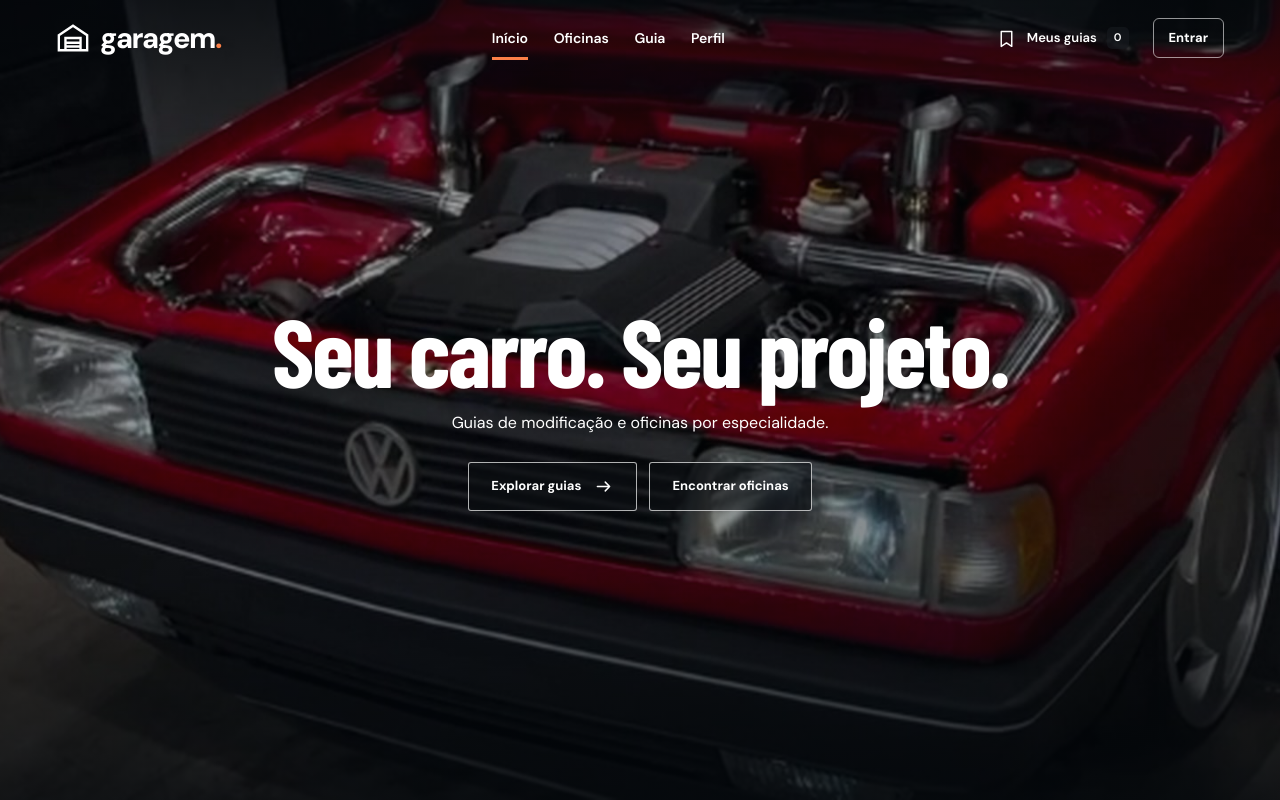
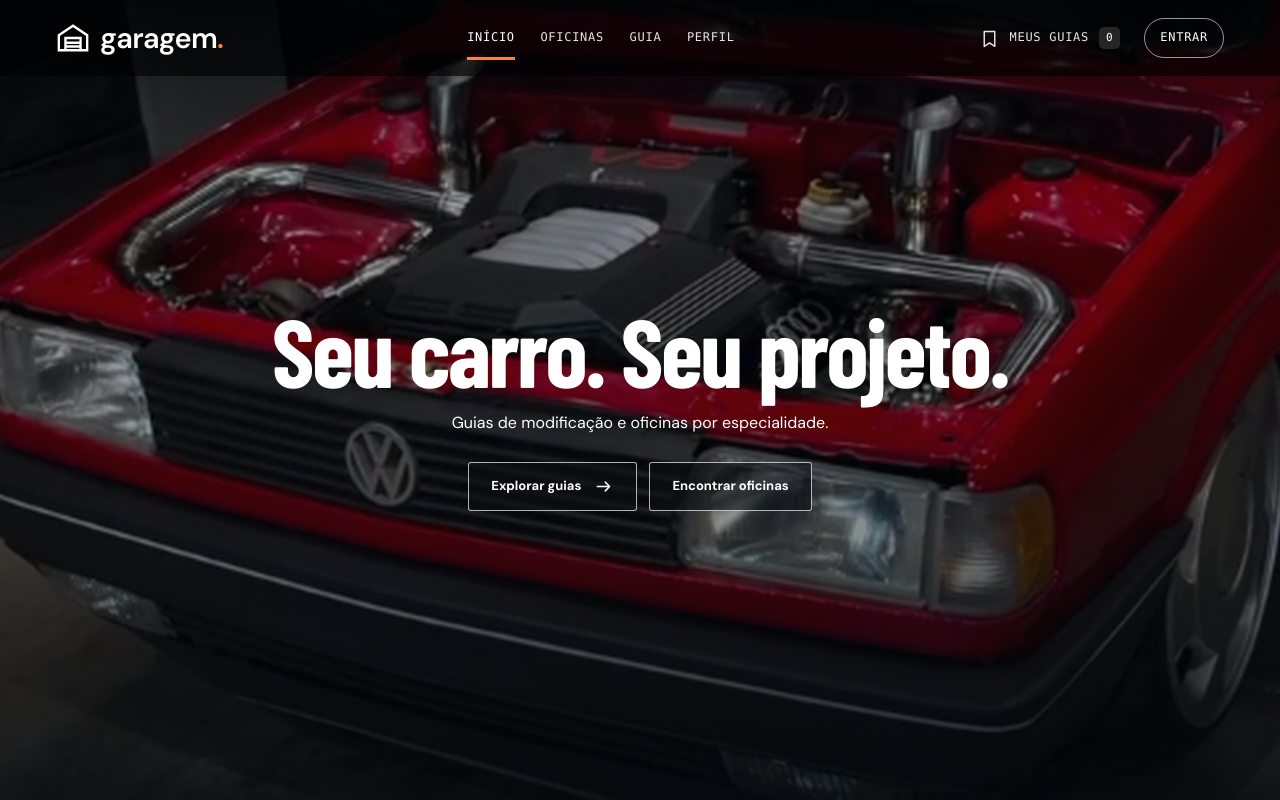
Before and after one commit to SalixJs/garagem_prototipo, a plain HTML site: page site/garagem/index.html in a window 1280 px wide. Shown: the top 800 px of the page. Drawn offline with Linux system fonts and the light colour scheme.

Commit message:
Uniformiza o cabeçalho e a tipografia com detalhes em laranja

```diff
--- a/site/garagem/identidade.css
+++ b/site/garagem/identidade.css
@@ -1,7 +1,45 @@
 /* Cores e tipografia do DESIGN.md nas áreas de leitura e navegação. */
+:root {
+  --accent-garagem: #fb8048;
+  --title-font: 'DM Sans', 'Segoe UI', sans-serif;
+  --reading-font: Georgia, 'Times New Roman', serif;
+  --control-font: Consolas, 'Liberation Mono', 'Courier New', monospace;
+}
 body { background: #000; }
 
-@scope (main > :not(.hero), body:not(:has(#opening-film)) > .header, footer, dialog, #toast, .skip) {
+.header {
+  color-scheme: dark;
+  color: #fff;
+  background: #000;
+  border-color: #262626;
+  font-family: var(--title-font);
+}
+body:has(#opening-film) .header { background: rgb(0 0 0 / 64%); }
+.header .brand {
+  color: #fff;
+  font-family: var(--title-font);
+  font-weight: 600;
+  letter-spacing: -.025em;
+}
+.header .brand-dot, footer .brand-dot { color: var(--accent-garagem); }
+.header :is(nav a, .saved-link, .button) {
+  font-family: var(--control-font);
+  font-size: 12px;
+  font-weight: 400;
+  letter-spacing: .06em;
+  text-transform: uppercase;
+  color: #e6e6e6;
+}
+.header :is(nav a, .saved-link):is(:hover, [aria-current="page"]) { color: #fff; }
+.header nav a.active::after { background: var(--accent-garagem); }
+.header #saved-count { color: #fff; background: #262626; font-variant-numeric: tabular-nums; }
+.header .session-label { color: #fff; font-family: var(--title-font); }
+.header .session-label small { color: #ccc; }
+.header .button { color: #fff; border-color: #999; background: transparent; border-radius: 999px; }
+.header .button:hover, .header .button[aria-current="page"] { border-color: var(--accent-garagem); background: #141414; }
+.header :focus-visible { outline: 2px solid var(--accent-garagem); outline-offset: 3px; }
+
+@scope (main > :not(.hero), footer, dialog, #toast, .skip) {
   :scope {
     color-scheme: dark;
     --paper: #000;
@@ -18,9 +56,9 @@ body { background: #000; }
     --link: #c3d9f3;
     --blue: var(--link);
     --orange: var(--ink);
-    --display: 'DM Sans', 'Segoe UI', sans-serif;
-    --body: Garamond, Georgia, 'Times New Roman', serif;
-    --mono: Consolas, ui-monospace, monospace;
+    --display: var(--title-font);
+    --body: var(--reading-font);
+    --mono: var(--control-font);
     color: var(--text);
     background-color: var(--paper);
     font-family: var(--body);
@@ -29,12 +67,17 @@ body { background: #000; }
   strong, b, legend, .opening-hours dt { color: var(--ink); }
   h1, h2, h3, h4, .brand, .photo-title, .rating-number, .profile-logo, .step-number {
     font-family: var(--display);
-    font-weight: 500;
+    font-weight: 400;
     color: var(--ink);
   }
   .photo-title { letter-spacing: .025em; }
+  h1, h2 { letter-spacing: .025em; }
+  .reading p, .prose p, .card-content p, .review-card p, .workshop-card p {
+    font-size: 1rem;
+    line-height: 1.55;
+  }
   .page-heading h1 { hyphens: auto; overflow-wrap: anywhere; }
-  button, summary, .button, nav a, .saved-link, .card-meta, .tag, .legal-badge,
+  button, summary, .button, .card-meta, .tag, .legal-badge,
   .chip, .choice-chip, .rating-chip, .session-label, .result-count { font-family: var(--mono); }
   .button, .button.light, .button.dark, .button.secondary, .chip, .choice-chip, .save, .dialog-close {
     border-color: var(--control-line);
@@ -56,7 +99,7 @@ body { background: #000; }
     color: var(--link); text-decoration: underline; text-underline-offset: .25em;
   }
 
-  #saved-count, .tag, .rating-chip { color: var(--strong); background: var(--raised); }
+  .tag, .rating-chip { color: var(--strong); background: var(--raised); }
   .skip, #toast, dialog { background: var(--raised); color: var(--ink); box-shadow: none; }
   .benefits, footer { background: var(--paper); border-color: var(--line); }
   .benefit > .icon, .profile-address .icon, .rating-stars, .step-number { color: var(--strong); }
--- a/site/garagem/style.css
+++ b/site/garagem/style.css
@@ -209,12 +209,8 @@ header, footer { flex: none; }
 /* A abertura ocupa a janela inteira. */
 body:has(#opening-film) .header {
   position: absolute; z-index: 3; inset: 0 0 auto;
-  background: transparent; border: 0; color: white;
+  border: 0;
 }
-body:has(#opening-film) .header :is(nav a, .session-label small) { color: white; }
-body:has(#opening-film) .header .button { color: white; background: transparent; border-color: #ffffff91; }
-body:has(#opening-film) #saved-count { color: white; background: #171a1f99; }
-body:has(#opening-film) .header :focus-visible { outline-color: white; }
 .hero #opening-film, .hero .hero-image {
   position: absolute; inset: 0; width: 100%; height: 100%; object-fit: cover; object-position: center;
 }
```
